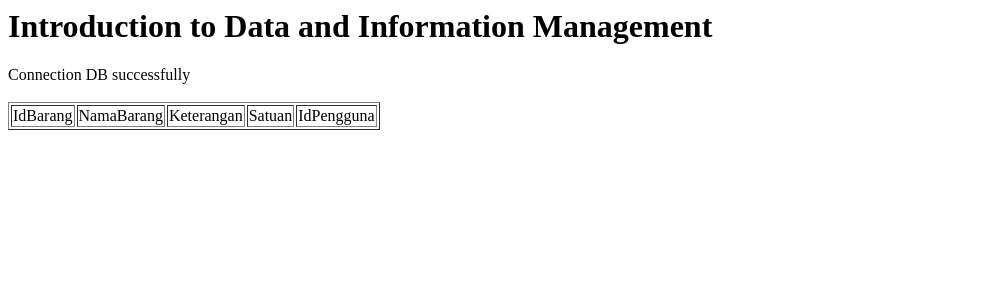
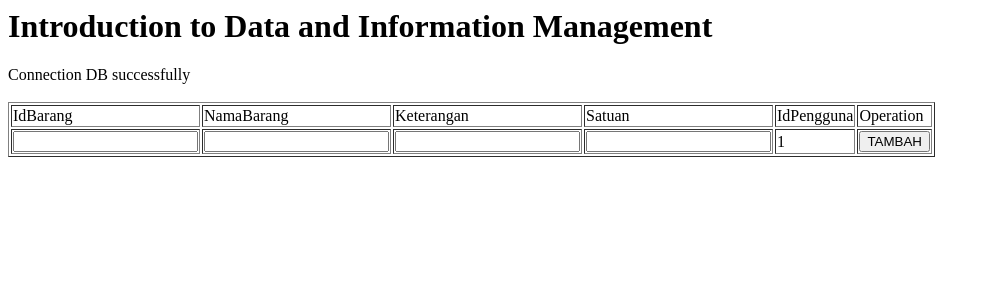
Before and after one commit to rindarya/Introduction-to-Data-and-Information-Management, a PHP site: page / in a window 1280 px wide. Shown: the top 300 px of the page, without its empty margins (0-990 px from the left). Run offline with PHP 8.4, Linux system fonts and the light colour scheme; data that the repository does not hold is empty.

Commit message:
((ENHANCEMENT) Prepare action for flow of CRUD

```diff
--- a/Barang.php
+++ b/Barang.php
@@ -12,10 +12,11 @@ class Barang extends Fetcher {
 
 	public function fetch() {
 
-		echo "<table border='1'>";
-		echo "<tr><td>IdBarang</td><td>NamaBarang</td><td>Keterangan</td><td>Satuan</td><td>IdPengguna</td></tr>";
+		echo "<TABLE BORDER='1'>";
+		echo "<TR><TD>IdBarang</TD><TD>NamaBarang</TD><TD>Keterangan</TD><TD>Satuan</TD><TD>IdPengguna</TD><TD>Operation</TD></TR>";
 		echo $this->dbProcess->fetchBarang();
-		echo "</table>";
+		echo "<TR><TD><input type=\"text\" id=\"fname\" name=\"fname\"></TD><TD><input type=\"text\" id=\"fname\" name=\"fname\"></TD><TD><input type=\"text\" id=\"fname\" name=\"fname\"></TD><TD><input type=\"text\" id=\"fname\" name=\"fname\"></TD><TD>1</TD><TD><button type=\"button\">TAMBAH</button></TD></TR>";
+		echo "</TABLE>";
 	}
 }
 
--- a/DatabaseProcess.php
+++ b/DatabaseProcess.php
@@ -42,7 +42,7 @@ class DatabaseProcess {
 		$resultQuery = mysqli_query($this->conn, "SELECT * FROM Barang");
 		$resultTable = "";
 		while ($resultData = mysqli_fetch_array($resultQuery, MYSQLI_ASSOC)) {
-			$resultTable .= "<tr><td>".$resultData['IdBarang']."</td><td>".$resultData['NamaBarang']."</td><td>".$resultData['Keterangan']."</td><td>".$resultData['Satuan']."</td><td>".$resultData['IdPengguna']."</td></tr>";
+			$resultTable .= "<TR><TD>".$resultData['IdBarang']."</TD><TD>".$resultData['NamaBarang']."</TD><TD>".$resultData['Keterangan']."</TD><TD>".$resultData['Satuan']."</TD><TD>".$resultData['IdPengguna']."</TD><TD><button type=\"button\">EDIT</button> <button type=\"button\">HAPUS</button></TD></TR>";
 		}
 
 		print($resultTable);
```
